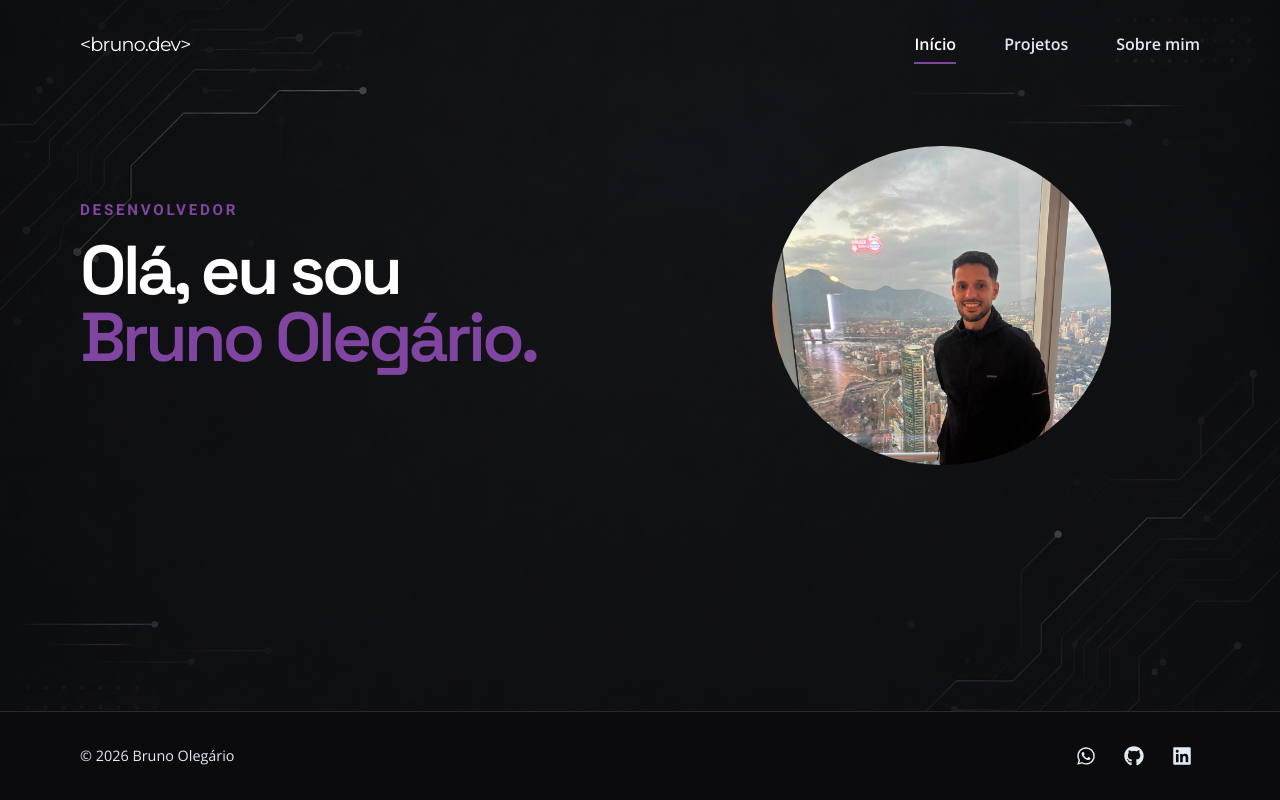
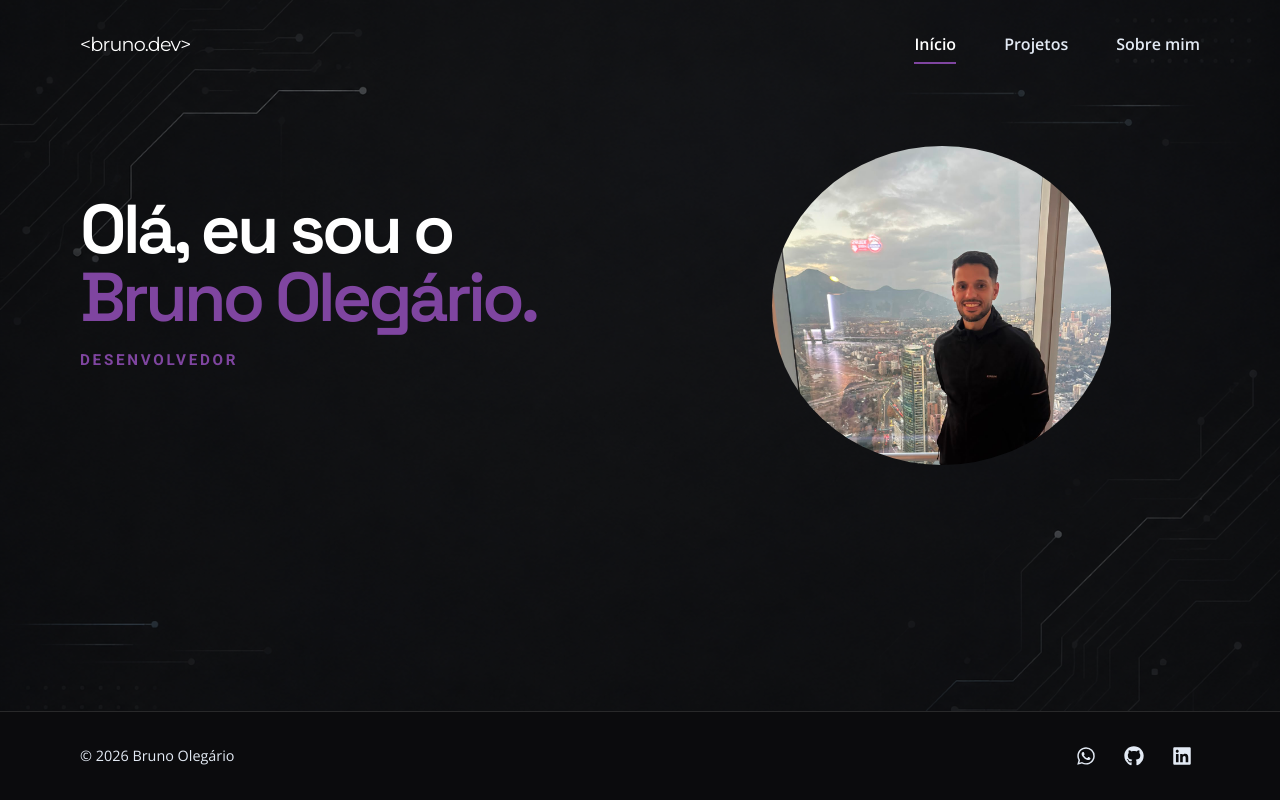
Before and after one commit to olegariobru/MyPort2, a React (Vite) app: page / in a window 1280 px wide. Built offline with nearby package versions, Linux system fonts and the light colour scheme.

Commit message:
Animate hero title with typewriter effect

```diff
--- a/src/App.css
+++ b/src/App.css
@@ -119,7 +119,7 @@
 }
 .heroCopy { max-width: 620px; }
 .heroRole {
-  margin: 0 0 .8rem;
+  margin: 1rem 0 0;
   color: var(--rosa-texto);
   font-family: var(--fonte-secundaria);
   font-size: clamp(.82rem, 1.2vw, .95rem);
@@ -129,6 +129,7 @@
 }
 .heroCopy h1 {
   max-width: 680px;
+  min-height: 1.96em;
   margin: 0;
   font-family: "Space Grotesk", var(--fonte-titulos);
   font-size: clamp(2.45rem, 5.4vw, 4.65rem);
@@ -137,7 +138,22 @@
   letter-spacing: -.055em;
   text-wrap: balance;
 }
-.heroCopy h1 span { color: var(--rosa-texto); }
+.typingText { color: var(--branco); }
+.heroCopy h1 .heroName { color: var(--rosa-texto); }
+.typingCursor {
+  display: inline-block;
+  width: .075em;
+  height: .82em;
+  margin-left: .08em;
+  border-radius: 999px;
+  background: currentColor;
+  vertical-align: -.06em;
+  animation: typingCursorBlink .8s steps(1, end) infinite;
+}
+@keyframes typingCursorBlink {
+  0%, 48% { opacity: 1; }
+  49%, 100% { opacity: 0; }
+}
 .heroPortrait { position: relative; min-height: 360px; display: grid; place-items: end center; }
 .portraitPhoto { position: relative; z-index: 1; width: min(340px,72%); border-radius: 50%; }
 .portraitRing { position: absolute; inset: auto 2% 0 auto; width: min(410px,100%); }
--- a/src/Componentes/Banner/index.jsx
+++ b/src/Componentes/Banner/index.jsx
@@ -1,11 +1,46 @@
+import { useEffect, useState } from 'react';
 import circuloColorido from '../../Images/assets/anel.png';
 import minhaFoto from '../../Images/assets/eu2.png';
 
+const introduction = 'Olá, eu sou o Bruno Olegário.';
+const nameStart = 'Olá, eu sou o '.length;
+
 export default function Banner() {
+  const [visibleCharacters, setVisibleCharacters] = useState(0);
+
+  useEffect(() => {
+    if (window.matchMedia('(prefers-reduced-motion: reduce)').matches) {
+      setVisibleCharacters(introduction.length);
+      return undefined;
+    }
+
+    let timer;
+    let character = 0;
+    const typeNextCharacter = () => {
+      character += 1;
+      setVisibleCharacters(character);
+      if (character < introduction.length) {
+        const delay = introduction[character - 1] === ',' ? 180 : 65;
+        timer = window.setTimeout(typeNextCharacter, delay);
+      }
+    };
+
+    timer = window.setTimeout(typeNextCharacter, 350);
+    return () => window.clearTimeout(timer);
+  }, []);
+
+  const visibleText = introduction.slice(0, visibleCharacters);
+  const greeting = visibleText.slice(0, nameStart);
+  const name = visibleText.slice(nameStart);
+
   return <section className="hero pageContainer" aria-labelledby="hero-title">
     <div className="heroCopy">
+      <h1 id="hero-title" aria-label={introduction}>
+        <span className="typingText" aria-hidden="true">
+          {greeting}<span className="heroName">{name}</span><span className="typingCursor" />
+        </span>
+      </h1>
       <p className="heroRole">Desenvolvedor</p>
-      <h1 id="hero-title">Olá, eu sou <span>Bruno Olegário.</span></h1>
     </div>
     <div className="heroPortrait">
       <img className="portraitRing" src={circuloColorido} alt="" aria-hidden="true" />
```
